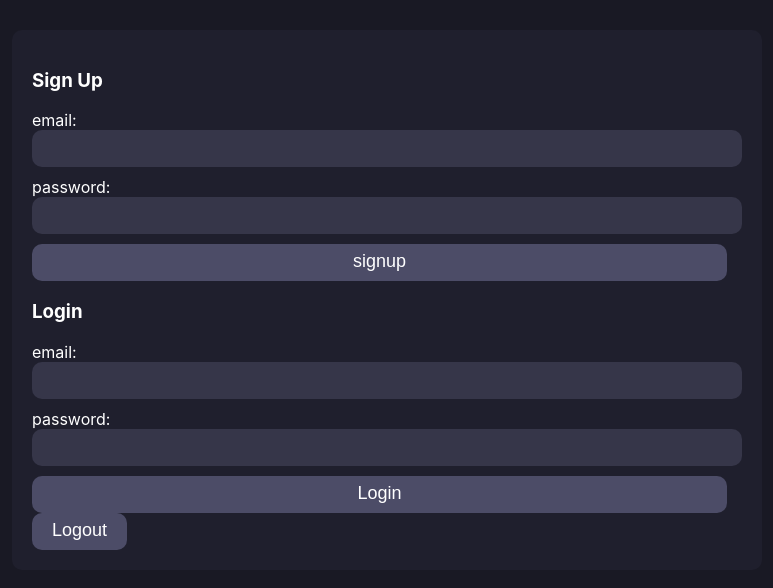
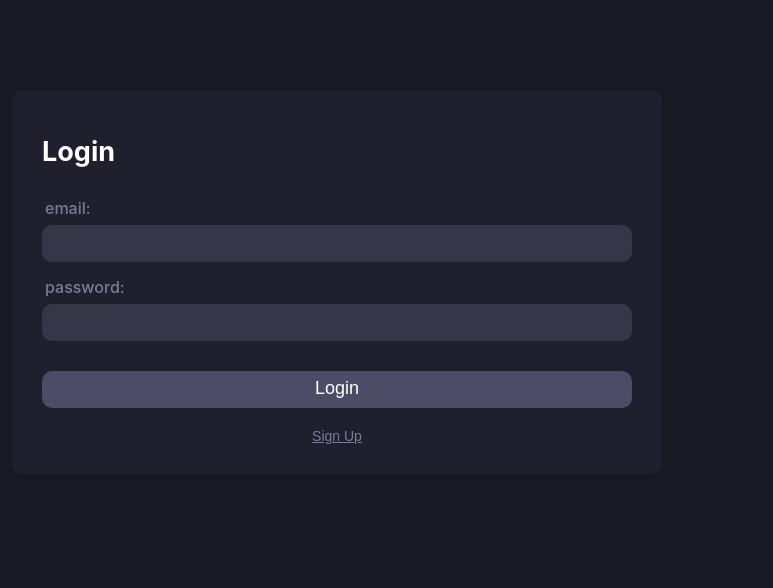
Before and after one commit to Noevenzahn/to-do-liste, a React (Create React App) app: page / in a window 1280 px wide. Shown: the top 588 px of the page, without its empty margins (18-791 px from the left). Built offline with nearby package versions, Linux system fonts and the light colour scheme; no server answers.

Commit message:
add signup button

```diff
--- a/src/App.scss
+++ b/src/App.scss
@@ -1,6 +1,7 @@
 nav {
   display: flex;
   justify-content: end;
+  align-items: center;
   position: absolute;
   top: 0;
   left: 0;
@@ -9,15 +10,50 @@ nav {
   background-color: hsl(240, 15%, 20%);
   box-sizing: border-box;
 }
+.login__form {
+  width: 100%;
+  margin-bottom: 20px;
+  padding: 30px;
+  border-radius: 10px;
+  background-color: hsl(240, 18%, 15%);
+  box-sizing: border-box;
+  p {
+    font-size: 27px;
+    font-weight: 700;
+    margin: 15px 0 25px 0;
+  }
+  button {
+    margin: 20px 0;
+  }
+  label {
+    margin: 5px 0 7px 3px;
+    font-weight: 500;
+    color: hsl(240, 15%, 55%);
+  }
+  .signup {
+    margin: 0;
+    padding: 0;
+    font-size: 14px;
+    background-color: transparent;
+    color: hsl(240, 15%, 55%);
+    text-decoration: underline;
+    transition: color 200ms ease-in-out;
+
+    &:hover {
+      color: hsl(240, 15%, 35%);
+    }
+  }
+}
 main {
   margin-top: 60px;
+  max-width: 650px;
 }
 .column {
   display: flex;
   flex-direction: column;
 }
 .box {
-  max-width: 750px;
+  width: 100%;
   margin-bottom: 20px;
   padding: 20px;
   border-radius: 10px;
@@ -31,8 +67,15 @@ main {
 }
 .box--todo {
   padding: 10px 0 10px 10px;
+  display: grid;
+  align-items: center;
+
+  p {
+    max-width: 50%;
+  }
+}
+.todo__group {
   display: flex;
-  align-items: center;
 }
 .box__buttons {
   margin-left: auto;
@@ -40,6 +83,11 @@ main {
 .date {
   margin-right: 20px;
   font-weight: 700;
+  color: hsl(240, 15%, 35%);
+}
+.shared {
+  margin: 5px 0;
+  font-weight: 500;
   color: hsl(240, 15%, 35%);
 }
 .doneState {
@@ -88,12 +136,36 @@ button {
     background-color: hsl(240, 15%, 30%);
   }
 }
+.button--edit {
+  margin-right: 10px;
+  height: 40px;
+  width: 40px;
+  padding: 0;
+}
+.dropdown {
+  display: none;
+}
 .button--delete {
+  position: relative;
+  height: 40px;
+  width: 40px;
+  padding: 0;
   background-color: hsl(240, 15%, 25%);
 
   &:hover {
     background-color: hsl(340, 40%, 25%);
   }
+  // &::after {
+  //   display: block;
+  //   position: absolute;
+  //   top: 7px;
+  //   left: 7px;
+  //   content: "";
+  //   background-color: red;
+
+  //   width: 25px;
+  //   height: 25px;
+  // }
 }
 .button--done {
   padding: 0;
--- a/src/pages/Login.js
+++ b/src/pages/Login.js
@@ -6,11 +6,10 @@ import {
 } from "firebase/auth";
 import { auth } from "../firebase";
 
-import LogoutButton from "../components/LogoutButton";
-
 export default function Login({ setUser }) {
   const [email, setEmail] = useState("");
   const [password, setPassword] = useState("");
+  const [registeredUser, setRegisteredUser] = useState(false);
 
   const signup = (e) => {
     e.preventDefault();
@@ -48,9 +47,12 @@ export default function Login({ setUser }) {
   }, []);
   return (
     <>
-      <div className="box">
+      <main>
+        <div className="login__form">
+          {registeredUser ? (
+            <>
               <form className="column">
-          <h3>Sign Up</h3>
+                <p>Sign Up</p>
                 <label htmlFor="email">email:</label>
                 <input
                   type="email"
@@ -67,8 +69,11 @@ export default function Login({ setUser }) {
                 />
                 <button onClick={signup}>signup</button>
               </form>
+            </>
+          ) : (
+            <>
               <form className="column">
-          <h3>Login</h3>
+                <p>Login</p>
 
                 <label htmlFor="email">email:</label>
                 <input
@@ -85,9 +90,20 @@ export default function Login({ setUser }) {
                   onChange={(e) => setPassword(e.target.value)}
                 />
                 <button onClick={login}>Login</button>
+                <button
+                  className="signup"
+                  onClick={(e) => {
+                    e.preventDefault();
+                    setRegisteredUser(false);
+                    console.log(registeredUser);
+                  }}>
+                  Sign Up
+                </button>
               </form>
-        <LogoutButton />
+            </>
+          )}
         </div>
+      </main>
     </>
   );
 }
```
Lines whose indentation alone changed are shown as unchanged.
